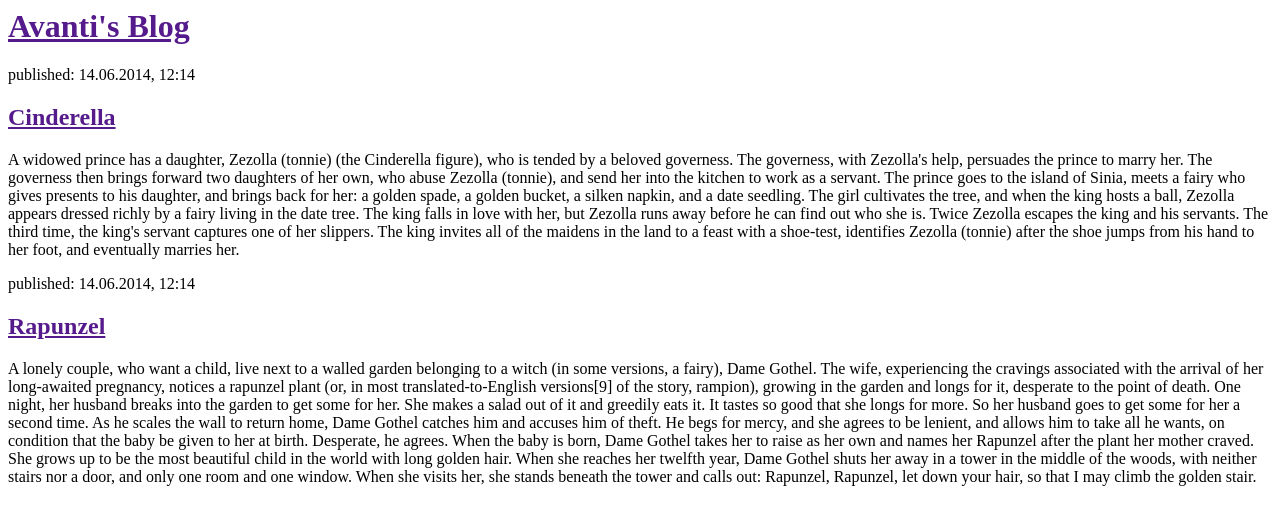
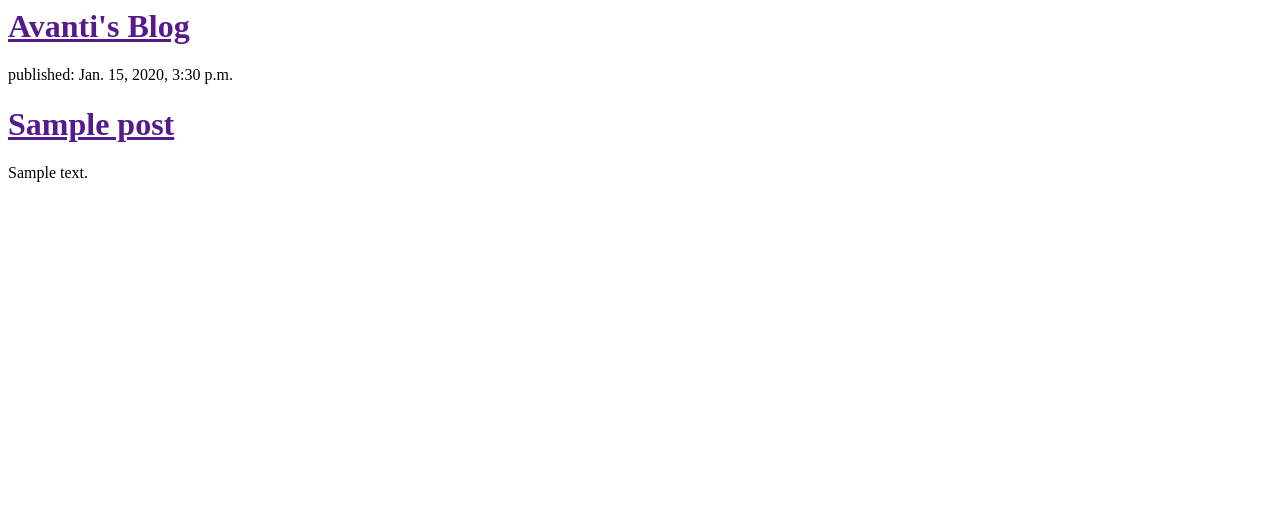
Before and after one commit to avanti-amazatic/my-first-blog, a Django app: template blog/templates/blog/post_list.html in a window 1280 px wide. Shown: the top 525 px of the page. Run offline with Django 3.2, Linux system fonts and the light colour scheme; the template is opened without the code that fills it: values that come from a table or form of the project are taken from there, others are empty; tables that the repository leaves empty hold one stand-in row (values such as "Sample post").

```diff
--- a/blog/templates/blog/post_list.html
+++ b/blog/templates/blog/post_list.html
@@ -7,18 +7,28 @@
             <h1><a href="">Avanti's Blog</a></h1>
         </div>
 
-        <div>
-            <p>published: 14.06.2014, 12:14</p>
-            <h2><a href="">Cinderella</a></h2>
-            <p>A widowed prince has a daughter, Zezolla (tonnie) (the Cinderella figure), who is tended by a beloved governess. The governess, with Zezolla's help, persuades the prince to marry her. The governess then brings forward two daughters of her own, who abuse Zezolla (tonnie), and send her into the kitchen to work as a servant. The prince goes to the island of Sinia, meets a fairy who gives presents to his daughter, and brings back for her: a golden spade, a golden bucket, a silken napkin, and a date seedling. The girl cultivates the tree, and when the king hosts a ball, Zezolla appears dressed richly by a fairy living in the date tree. The king falls in love with her, but Zezolla runs away before he can find out who she is. Twice Zezolla escapes the king and his servants. The third time, the king's servant captures one of her slippers. The king invites all of the maidens in the land to a feast with a shoe-test, identifies Zezolla (tonnie) after the shoe jumps from his hand to her foot, and eventually marries her.</p>
-        </div>
+        {% for post in posts %}
+            <div>
+                <p>published: {{ post.published_date }}</p>
+                <h1><a href="">{{ post.title }}</a></h1>
+                <p>{{ post.text|linebreaks }}</p>
+            </div>
+        {% endfor %}
+        <!--{% for post in posts %}-->
+            <!--{{ post }}-->
+        <!--{% endfor %}-->
+        <!--<div>-->
+            <!--<p>published: 14.06.2014, 12:14</p>-->
+            <!--<h2><a href="">Cinderella</a></h2>-->
+            <!--<p>A widowed prince has a daughter, Zezolla (tonnie) (the Cinderella figure), who is tended by a beloved governess. The governess, with Zezolla's help, persuades the prince to marry her. The governess then brings forward two daughters of her own, who abuse Zezolla (tonnie), and send her into the kitchen to work as a servant. The prince goes to the island of Sinia, meets a fairy who gives presents to his daughter, and brings back for her: a golden spade, a golden bucket, a silken napkin, and a date seedling. The girl cultivates the tree, and when the king hosts a ball, Zezolla appears dressed richly by a fairy living in the date tree. The king falls in love with her, but Zezolla runs away before he can find out who she is. Twice Zezolla escapes the king and his servants. The third time, the king's servant captures one of her slippers. The king invites all of the maidens in the land to a feast with a shoe-test, identifies Zezolla (tonnie) after the shoe jumps from his hand to her foot, and eventually marries her.</p>-->
+        <!--</div>-->
 
-        <div>
-            <p>published: 14.06.2014, 12:14</p>
-            <h2><a href="">Rapunzel</a></h2>
-            <p>A lonely couple, who want a child, live next to a walled garden belonging to a witch (in some versions, a fairy), Dame Gothel. The wife, experiencing the cravings associated with the arrival of her long-awaited pregnancy, notices a rapunzel plant (or, in most translated-to-English versions[9] of the story, rampion), growing in the garden and longs for it, desperate to the point of death. One night, her husband breaks into the garden to get some for her. She makes a salad out of it and greedily eats it. It tastes so good that she longs for more. So her husband goes to get some for her a second time. As he scales the wall to return home, Dame Gothel catches him and accuses him of theft. He begs for mercy, and she agrees to be lenient, and allows him to take all he wants, on condition that the baby be given to her at birth. Desperate, he agrees. When the baby is born, Dame Gothel takes her to raise as her own and names her Rapunzel after the plant her mother craved. She grows up to be the most beautiful child in the world with long golden hair. When she reaches her twelfth year, Dame Gothel shuts her away in a tower in the middle of the woods, with neither stairs nor a door, and only one room and one window. When she visits her, she stands beneath the tower and calls out:
+        <!--<div>-->
+            <!--<p>published: 14.06.2014, 12:14</p>-->
+            <!--<h2><a href="">Rapunzel</a></h2>-->
+            <!--<p>A lonely couple, who want a child, live next to a walled garden belonging to a witch (in some versions, a fairy), Dame Gothel. The wife, experiencing the cravings associated with the arrival of her long-awaited pregnancy, notices a rapunzel plant (or, in most translated-to-English versions[9] of the story, rampion), growing in the garden and longs for it, desperate to the point of death. One night, her husband breaks into the garden to get some for her. She makes a salad out of it and greedily eats it. It tastes so good that she longs for more. So her husband goes to get some for her a second time. As he scales the wall to return home, Dame Gothel catches him and accuses him of theft. He begs for mercy, and she agrees to be lenient, and allows him to take all he wants, on condition that the baby be given to her at birth. Desperate, he agrees. When the baby is born, Dame Gothel takes her to raise as her own and names her Rapunzel after the plant her mother craved. She grows up to be the most beautiful child in the world with long golden hair. When she reaches her twelfth year, Dame Gothel shuts her away in a tower in the middle of the woods, with neither stairs nor a door, and only one room and one window. When she visits her, she stands beneath the tower and calls out:-->
 
-Rapunzel, Rapunzel, let down your hair, so that I may climb the golden stair.</p>
-        </div>
+<!--Rapunzel, Rapunzel, let down your hair, so that I may climb the golden stair.</p>-->
+        <!--</div>-->
     </body>
 </html>
--- a/blog/views.py
+++ b/blog/views.py
@@ -1,5 +1,8 @@
 from django.shortcuts import render
+from django.utils import timezone
+from .models import Post
 
 
 def post_list(request):
-    return render(request, 'blog/post_list.html', {})
+    posts = Post.objects.filter(published_date__lte=timezone.now()).order_by('published_date')
+    return render(request, 'blog/post_list.html', {'posts': posts})
```
